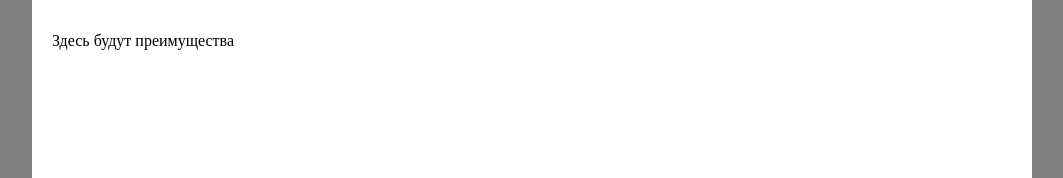
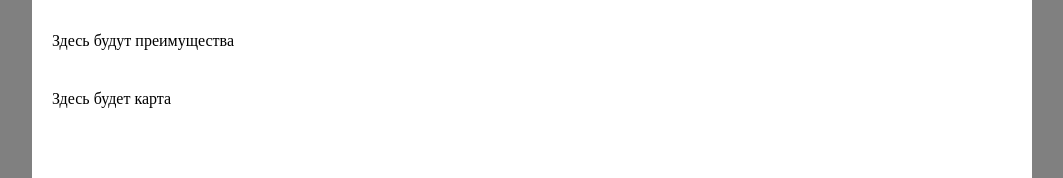
Before and after one commit to OlgaPolupanova/microbig, a plain HTML site: page index.html in a window 1280 px wide. Shown: the part 765-943 px from the top of the page, without its empty margins (108-1171 px from the left). Drawn offline with Linux system fonts and the light colour scheme; files whose address does not match are found by name.

Commit message:
create new content block

```diff
--- a/index.html
+++ b/index.html
@@ -71,6 +71,9 @@
       <div class="content">
          Здесь будут преимущества
       </div>
+      <div class="content">
+         Здесь будет карта
+      </div>
       <div class="footer">
          <ul class="footer__menu">
             <li class="footer__menu__info"> О нас </li>
```
